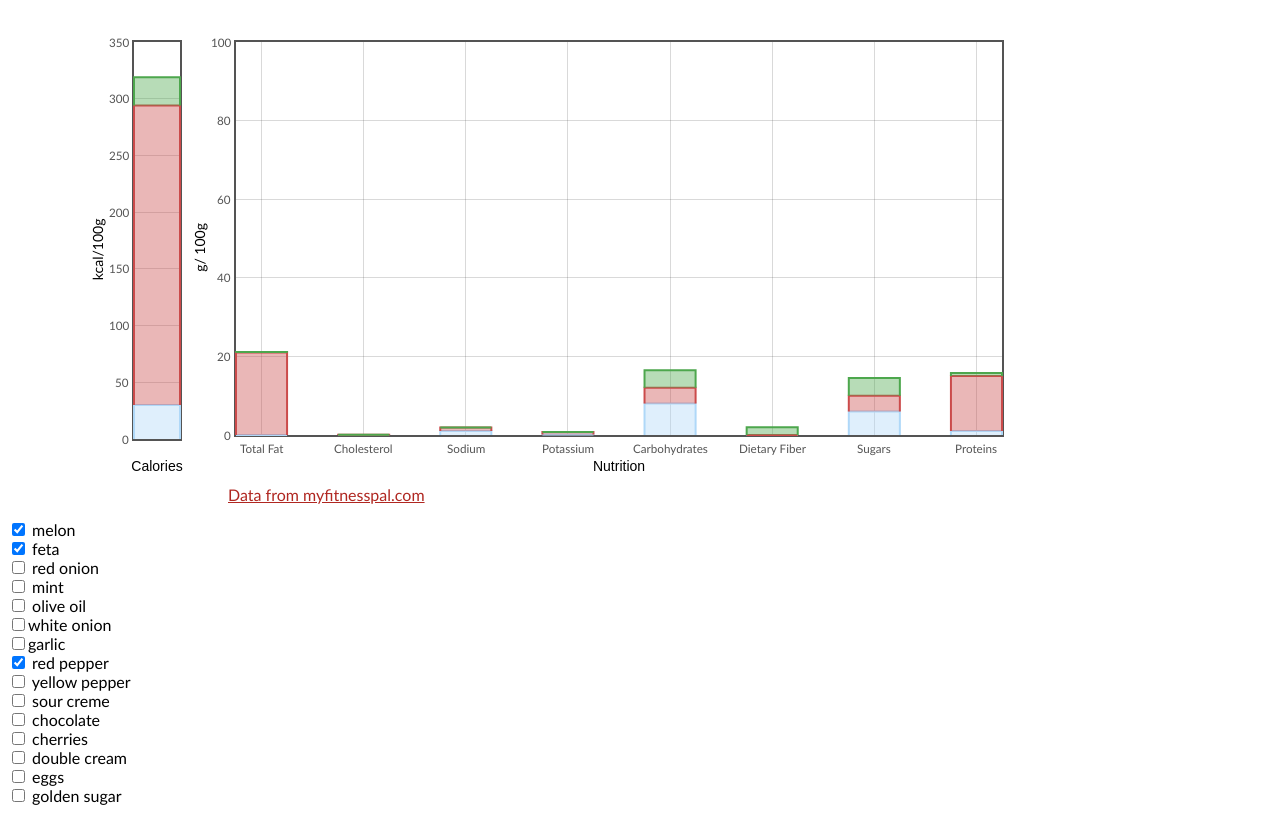
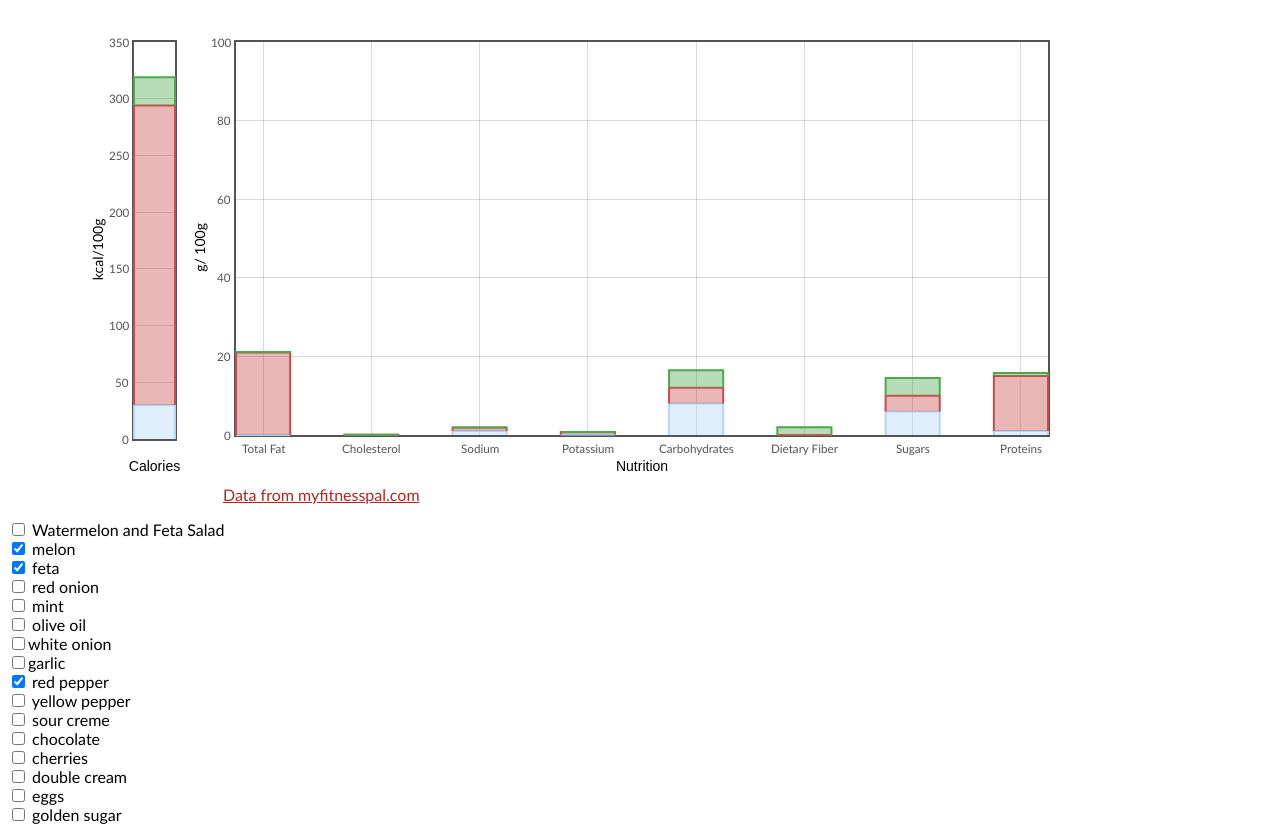
Before and after one commit to AmberElferink/WebtechnologyHTMLCSS, a plain HTML site: page plot.htm in a window 1280 px wide. Shown: the part 1073-1913 px from the top of the page. Drawn offline with Linux system fonts and the light colour scheme.

Commit message:
standaard recepten aanvinken en poging tot maxheight

```diff
--- a/javascript/plot.js
+++ b/javascript/plot.js
@@ -216,10 +216,13 @@ $(function() {
         ['goldensugar', goldensugardata]
     ];
 
+    var recipes =['melonsalad'];
+
     var alldata = [[,]];
     var caloriedata = [[,]];
     var nutrientdata = [[,]];
 
+    var maxHeight = 100*nutrientdata.length;
 
     var options1 = {
         series: {
@@ -243,7 +246,7 @@ $(function() {
         },
         yaxis: {
             axisLabel: "g/ 100g",
-            max: 100,
+            max: maxHeight,
             min: 0
         },
         grid: {
@@ -292,6 +295,7 @@ $(function() {
     });
 
     function plotChart() {
+        maxHeight = nutrientdata.length*100;
         var plotIngredients;
         plotIngredients = $.plot(".plotIngredients", nutrientdata, options1);
         $.plot(".plotCalories", caloriedata, options2);
@@ -304,6 +308,7 @@ $(function() {
     });
 
     function checkChecked() {
+
         //for the class, which data is coupled to it (in checkboxData)
         for(var i = 0; i < checkboxData.length; i++) {
             //it checks for all existing classes in checkboxdata, if the box is checked
@@ -322,6 +327,21 @@ $(function() {
             }
         }
     }
+for(var i = 0; i < recipes.length; i++) {
+        var recipeClass = "."+recipes[i];
+        var recipeId = "#"+recipes[i];
+    $(recipeId).toggle(
+        function () {
+            $(recipeClass).prop("checked", true);
+            checkChecked();
+        },
+        function () {
+            $(recipeClass).prop("checked", false);
+            checkChecked();
+        }
+    );
+}
+
 
     //adds data to the plot
     function addIngredient(data) {
--- a/plot.htm
+++ b/plot.htm
@@ -42,11 +42,14 @@
             <p><a href="http://www.myfitnesspal.com/food/calories/157795851">Data from myfitnesspal.com</a> </p>
 
             <p class="graphControls">
-                <input type="checkbox" title="Add watermelon to graph" class="melon" checked> melon <br>
-                <input type="checkbox" title="Add feta to graph" class="feta" checked> feta   <br>
-                <input type="checkbox" title="Add red onion to graph" class="redOnion"> red onion  <br>
-                <input type="checkbox" title="Add mint to graph" class="mint"> mint  <br>
-                <input type="checkbox" title="Add olive oil to graph" class="oliveoil"> olive oil <br>
+                <input type="checkbox" title="Add Watermelon and Feta Salad ingredients" id="melonsalad"> Watermelon and Feta Salad <br>
+                    <input type="checkbox" title="Add watermelon to graph" class="melon melonsalad" checked> melon <br>
+                    <input type="checkbox" title="Add feta to graph" class="feta melonsalad" checked> feta   <br>
+                    <input type="checkbox" title="Add red onion to graph" class="redOnion melonsalad"> red onion  <br>
+                    <input type="checkbox" title="Add mint to graph" class="mint melonsalad"> mint  <br>
+                    <input type="checkbox" title="Add olive oil to graph" class="oliveoil melonsalad"> olive oil <br>
+
+
                     <input type="checkbox" title="Add white onion to graph" class="whiteonion">white onion   <br>
                     <input type="checkbox" title="Add garlic to graph" class="garlic">garlic   <br>
                     <input type="checkbox" title="Add red pepper to graph" class="redpepper" checked> red pepper <br>
--- a/styles.css
+++ b/styles.css
@@ -161,14 +161,15 @@ h1.sidenav {
 
 .plotCalories {
     float: left;
-    width: 100px;
+    width: 10%;
     height: 450px;
 }
 
 .plotIngredients {
     position: absolute;
     left: 150px;
-    width: 850px;
+    width: 70%;
+    min-width: 500px;
     height: 450px;
     font-size: 14px;
     line-height: 1.2em;
```
Lines whose indentation alone changed are shown as unchanged.
